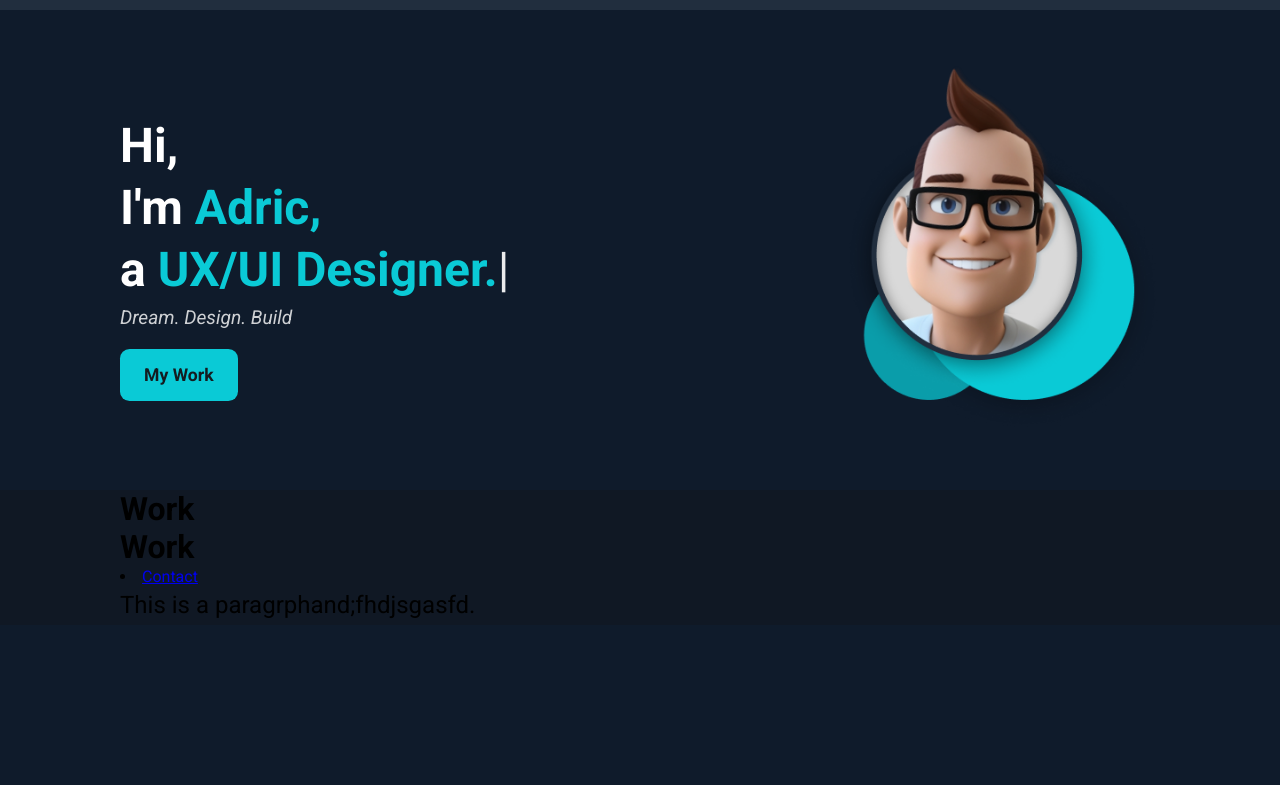
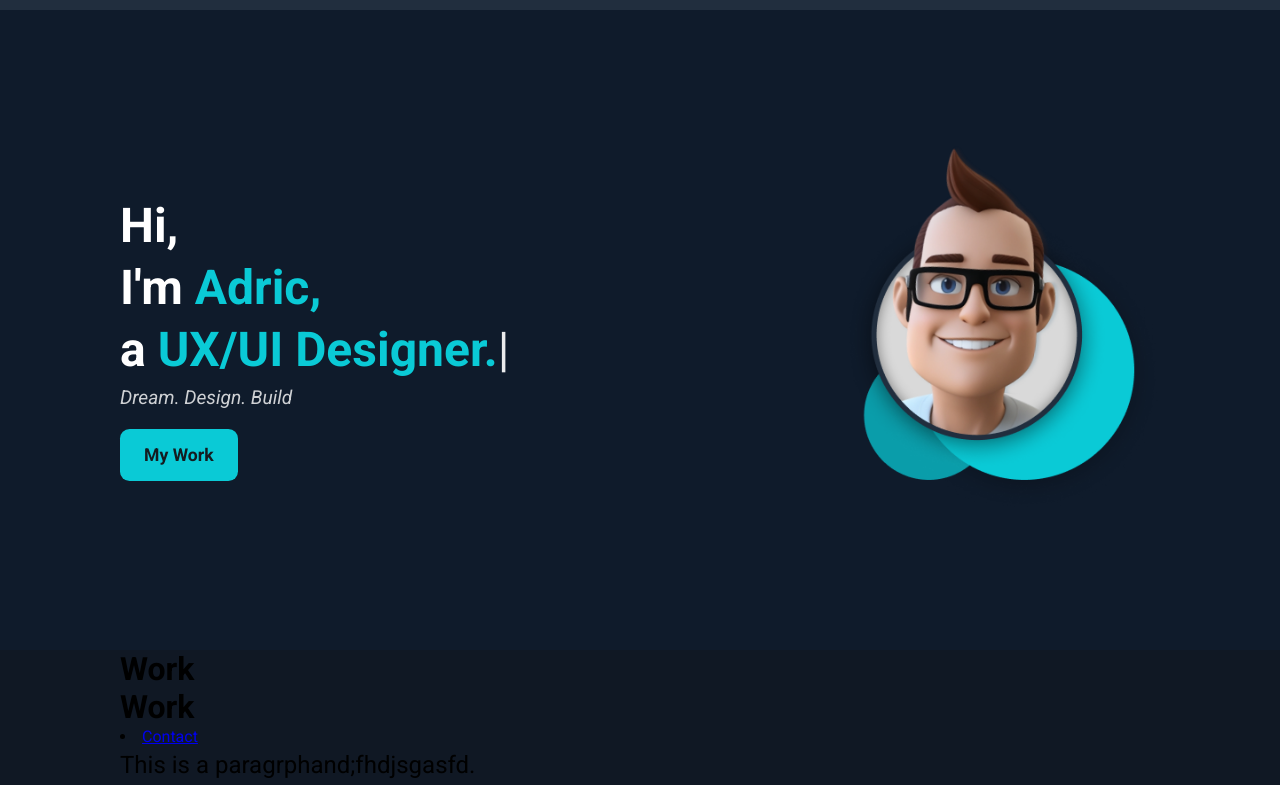
Before and after one commit to moosewebdev/PortfolioV2, a website: page src/index.html in a window 1280 px wide. Shown: the part 58-843 px from the top of the page. Before the commit the page ends 800 px from the top, so only its background shows below. Drawn offline with nearby package versions, Linux system fonts and the light colour scheme; files that its build step writes are made by us from their sources.

Commit message:
Updated work section padding centered content

```diff
--- a/src/sass/styles.scss
+++ b/src/sass/styles.scss
@@ -218,11 +218,12 @@ header {
   background-color:$secondary-dark;
   display:flex;
   justify-content: center;
+  padding:0 1rem;
 
 
   .container {
+    width:1040px;
 
-   width:1040px;
   }
 }
 
@@ -276,11 +277,16 @@ header {
   }
 
   #hero{
-    height: 60vh;
+
+    max-height:none;
+    height:80vh;
+
     .container {
       flex-direction:row;
       padding-top:2rem;
+
       align-items: center;
+
 
       .hero-left {
         width:100%;
```
